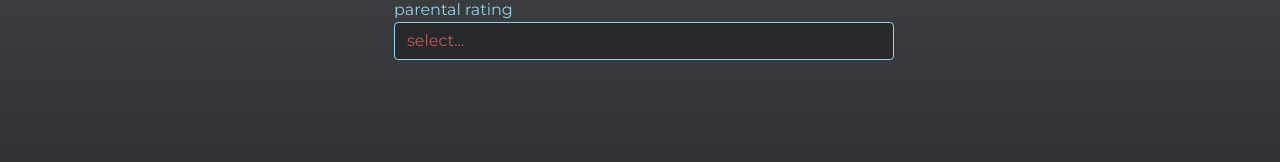
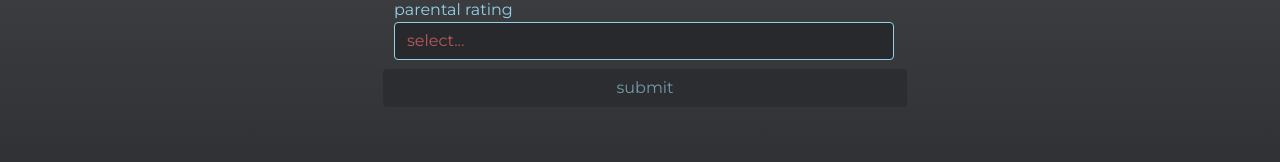
Before and after one commit to matt-grimsley/the-movie-app, an Angular app: page /movies/add in a window 1280 px wide. Shown: the part 508-670 px from the top of the page. Built offline with nearby package versions, Linux system fonts and the light colour scheme.

Commit message:
add and delete movie, some style

```diff
--- a/package.json
+++ b/package.json
@@ -23,6 +23,7 @@
     "@ng-bootstrap/ng-bootstrap": "^10.0.0",
     "bootstrap": "^5.0.2",
     "rxjs": "~6.6.0",
+    "sweetalert2": "^11.0.20",
     "tslib": "^2.0.0",
     "zone.js": "~0.11.3"
   },
--- a/src/app/add-movie/add-movie.component.html
+++ b/src/app/add-movie/add-movie.component.html
@@ -4,21 +4,59 @@
             <div class="row">
                 <div class="form-group m-1">
                     <label for="title">title</label>
-          <input type="text" id="title" formControlName="title" class="form-control"/>
+                    <input
+                        type="text"
+                        id="title"
+                        formControlName="title"
+                        class="form-control"
+                    />
                     <label for="director">director</label>
-          <input type="text" id="director" formControlName="director" class="form-control"/>
+                    <input
+                        type="text"
+                        id="director"
+                        formControlName="director"
+                        class="form-control"
+                    />
                     <label for="year">year</label>
-          <input type="number" id="year" formControlName="year" class="form-control"/>
+                    <input
+                        type="number"
+                        id="year"
+                        formControlName="year"
+                        class="form-control"
+                    />
                     <label for="total_gross">total gross</label>
-          <input type="number" id="total_gross" formControlName="total_gross" class="form-control"/>
+                    <input
+                        type="number"
+                        id="total_gross"
+                        formControlName="total_gross"
+                        class="form-control"
+                    />
                     <label for="duration">duration</label>
-          <input type="number" id="duration" formControlName="duration" class="form-control"/>
+                    <input
+                        type="number"
+                        id="duration"
+                        formControlName="duration"
+                        class="form-control"
+                    />
                     <label for="parental_rating">parental rating</label>
-          <select id="parental_rating" formControlName="parental_rating"  class="form-control">
+                    <select
+                        id="parental_rating"
+                        formControlName="parental_rating"
+                        class="form-control"
+                    >
                         <option [ngValue]="null" disabled>select...</option>
-            <option class="ratings-option" *ngFor="let rating of ratings" [ngValue]="rating">{{rating}}</option>
+                        <option
+                            class="ratings-option"
+                            *ngFor="let rating of ratings"
+                            [ngValue]="rating"
+                        >
+                            {{ rating }}
+                        </option>
                     </select>
                 </div>
+            </div>
+            <div class="row">
+              <button class="btn" type="submit" [disabled]="!addMovieForm.valid">submit</button>
             </div>
         </form>
     </div>
--- a/src/app/add-movie/add-movie.component.ts
+++ b/src/app/add-movie/add-movie.component.ts
@@ -1,5 +1,5 @@
 import { Component, OnInit } from '@angular/core';
-import { FormControl, FormGroup } from '@angular/forms';
+import { FormControl, FormGroup, Validators } from '@angular/forms';
 import { Movie, MovieBase } from '../shared/movie.model';
 import { MovieService } from '../shared/movie.service';
 
@@ -16,12 +16,12 @@ export class AddMovieComponent implements OnInit {
 
     ngOnInit(): void {
         this.addMovieForm = new FormGroup({
-            title: new FormControl(),
-            director: new FormControl(),
-            year: new FormControl(),
-            total_gross: new FormControl(),
-            duration: new FormControl(),
-            parental_rating: new FormControl()
+            title: new FormControl(null,[Validators.required]),
+            director: new FormControl(null,[Validators.required]),
+            year: new FormControl(null,[Validators.required]),
+            total_gross: new FormControl(null,[Validators.required]),
+            duration: new FormControl(null,[Validators.required]),
+            parental_rating: new FormControl(null,[Validators.required])
         });
 
         this.ratings = this.movieService.ratings;
--- a/src/app/home/home.component.html
+++ b/src/app/home/home.component.html
@@ -18,7 +18,7 @@
     </nav>
     <div class="row">
       <router-outlet></router-outlet>
-        <div *ngIf="isHomeRoute()"><app-movies></app-movies></div>
+        <div *ngIf="isHomeRoute()"><app-movies [user]="user"></app-movies></div>
     </div>
 
     <br />
--- a/src/app/home/home.component.ts
+++ b/src/app/home/home.component.ts
@@ -3,6 +3,8 @@ import { Router } from '@angular/router';
 import { Subscription } from 'rxjs';
 import { Movie } from '../shared/movie.model';
 import { MovieService } from '../shared/movie.service';
+import { User } from '../shared/user.model';
+import { UserService } from '../shared/user.service';
 
 @Component({
   selector: 'app-home',
@@ -10,18 +12,22 @@ import { MovieService } from '../shared/movie.service';
   styleUrls: ['./home.component.scss']
 })
 export class HomeComponent implements OnInit, OnDestroy {
+  user: User;
+  userSub: Subscription;
 
-  constructor(private movieService: MovieService, private router: Router) { }
+  constructor(private userService: UserService, private movieService: MovieService, private router: Router) { }
 
   ngOnInit(): void {
-
-  }
-
+    this.userSub = this.userService.userSubject.subscribe((user) => {
+        this.user = user;
+    });
+}
   isHomeRoute() {
     return this.router.url === '/movies';
   }
 
   ngOnDestroy(): void {
+    this.userSub.unsubscribe();
   }
 
 }
--- a/src/app/movie-card/movie-card.component.html
+++ b/src/app/movie-card/movie-card.component.html
@@ -27,6 +27,10 @@
                     </tr>
                 </tbody>
             </table>
+            <div class="row delete-link-container">
+              <a *ngIf="showDeleteButton()" class="delete-link" (click)="deleteMovie()">delete</a>
+            </div>
         </div>
     </div>
+
 </div>
--- a/src/app/movie-card/movie-card.component.ts
+++ b/src/app/movie-card/movie-card.component.ts
@@ -1,5 +1,10 @@
 import { Component, Input, OnInit } from '@angular/core';
+import { Router } from '@angular/router';
+import Swal from 'sweetalert2';
 import { Movie } from '../shared/movie.model';
+import { MovieService } from '../shared/movie.service';
+import { User } from '../shared/user.model';
+import { UserService } from '../shared/user.service';
 
 @Component({
   selector: 'app-movie-card',
@@ -7,11 +12,36 @@ import { Movie } from '../shared/movie.model';
   styleUrls: ['./movie-card.component.scss']
 })
 export class MovieCardComponent implements OnInit {
+  @Input() user: User;
   @Input() movie: Movie;
 
-  constructor() { }
+  constructor(private movieService: MovieService, private router: Router) { }
 
   ngOnInit(): void {
   }
 
+  showDeleteButton() {
+    if (this.user) {
+      return this.movie.user_id === +this.user.id;
+    } else {
+      return false;
+    }
+  }
+
+  deleteMovie() {
+    Swal.fire({
+      title: 'are you sure you want to delete \'' + this.movie.title + '\'?',
+      showDenyButton:true,
+      confirmButtonText:'do it',
+      denyButtonText:'no, go back!',
+      customClass: {confirmButton: 'btn', denyButton: 'btn', container: 'app-container outer-container'},
+      buttonsStyling: false
+    }).then((result)=> {
+      if (result.isConfirmed) {
+        this.movieService.deleteMovie(this.movie.id);
+        this.router.navigate(['/movies']);
+      }
+    })
+  }
+
 }
--- a/src/app/movies/movies.component.html
+++ b/src/app/movies/movies.component.html
@@ -7,5 +7,5 @@
         <ng-template ngbPaginationNext>Next</ng-template></ngb-pagination
     >
 
-    <span><app-movie-card [movie]="movies[page - 1]"></app-movie-card></span>
+    <span><app-movie-card [user]="user" [movie]="movies[page - 1]"></app-movie-card></span>
 </div>
--- a/src/app/movies/movies.component.ts
+++ b/src/app/movies/movies.component.ts
@@ -3,6 +3,7 @@ import { NgbPaginationConfig } from '@ng-bootstrap/ng-bootstrap';
 import { Subscription } from 'rxjs';
 import { Movie } from '../shared/movie.model';
 import { MovieService } from '../shared/movie.service';
+import { User } from '../shared/user.model';
 
 const FILTER_PAG_REGEX = /[^0-9]/g;
 
@@ -12,6 +13,7 @@ const FILTER_PAG_REGEX = /[^0-9]/g;
     styleUrls: ['./movies.component.scss']
 })
 export class MoviesComponent implements OnInit, OnDestroy {
+  @Input() user: User;
 
     movies: Movie[];
     collectionSize: number;
--- a/src/app/shared/movie.service.ts
+++ b/src/app/shared/movie.service.ts
@@ -76,11 +76,11 @@ export class MovieService implements OnInit, OnDestroy {
 
     deleteMovie(id: number) {
         this.http
-            .delete('https://codelabs2021.herokuapp.com/api/v1/movies/destroy' + id)
+            .request('delete','https://codelabs2021.herokuapp.com/api/v1/movies/destroy', { body: {id: id }})
             .subscribe((response) => {
                 if (response['success']) {
                     console.log(response);
-                    this.router.navigate(['/movies']);
+                    this.showMovies();
                 } else {
                     console.log(response);
                 }
--- a/src/styles.scss
+++ b/src/styles.scss
@@ -298,3 +298,16 @@ ngb-pagination {
 .ratings-option {
   color: var(--color-blue);
 }
+
+.delete-link {
+  color: var(--color-red);
+  cursor: pointer;
+  text-decoration: none;
+  padding: 5px;
+  margin-left: 10px;
+  margin-bottom: 5px;
+}
+
+.delete-link:hover{
+  color: var(--color-blue);
+}
```
Also changed, not shown: 1 other file (tests, documents, lock files or other folders). Lines whose indentation alone changed are shown as unchanged.
